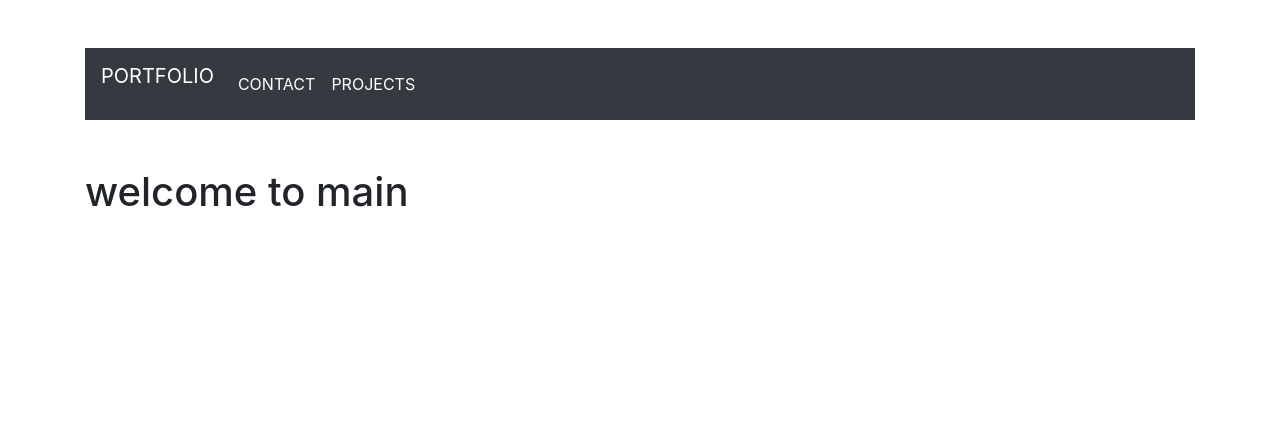
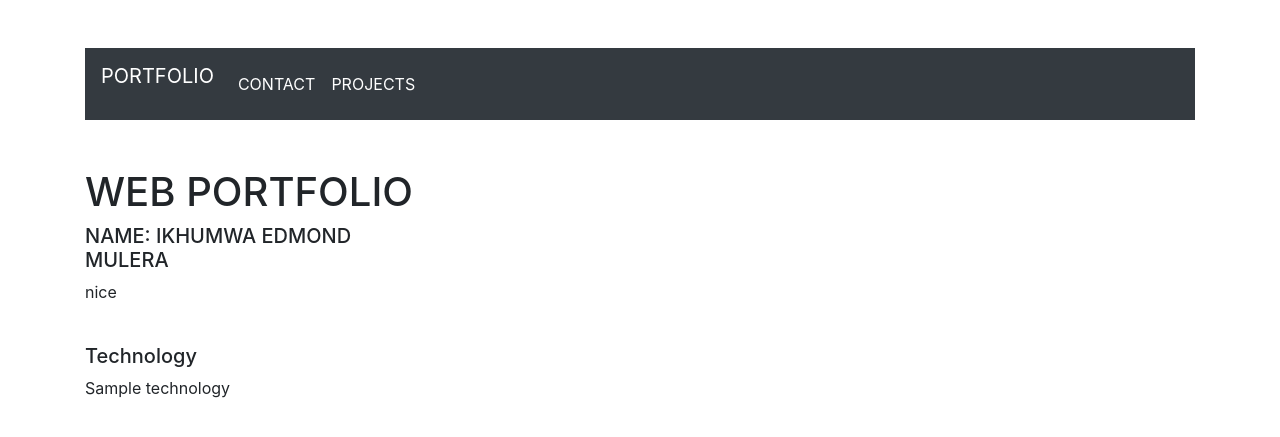
Before and after one commit to mulera21/portfolio, a Django app: template web/portfolio/templates/main.html in a window 1280 px wide. Shown: the top 437 px of the page. Run offline with Django 5.2, Linux system fonts and the light colour scheme; the template is opened without the code that fills it: most values are stand-ins (such as "Sample title", 1, 10 or a date in 2020); some libraries are stand-ins or nearby versions.

Commit message:
creating html

```diff
--- a/web/portfolio/templates/main.html
+++ b/web/portfolio/templates/main.html
@@ -2,7 +2,15 @@
 
 
 {% block content %}
-
-<h1>welcome to main </h1>
+<h1>WEB PORTFOLIO</h1>
+<div class="row">
+    <div class="col-md-4">
+        <h5>NAME: IKHUMWA EDMOND MULERA</h5>
+        <p>nice</p>
+        <br>
+        <h5>Technology </h5>
+        <p>{{ technology }}</p>
+    </div>
+</div>
 
 {% endblock content %}
```
